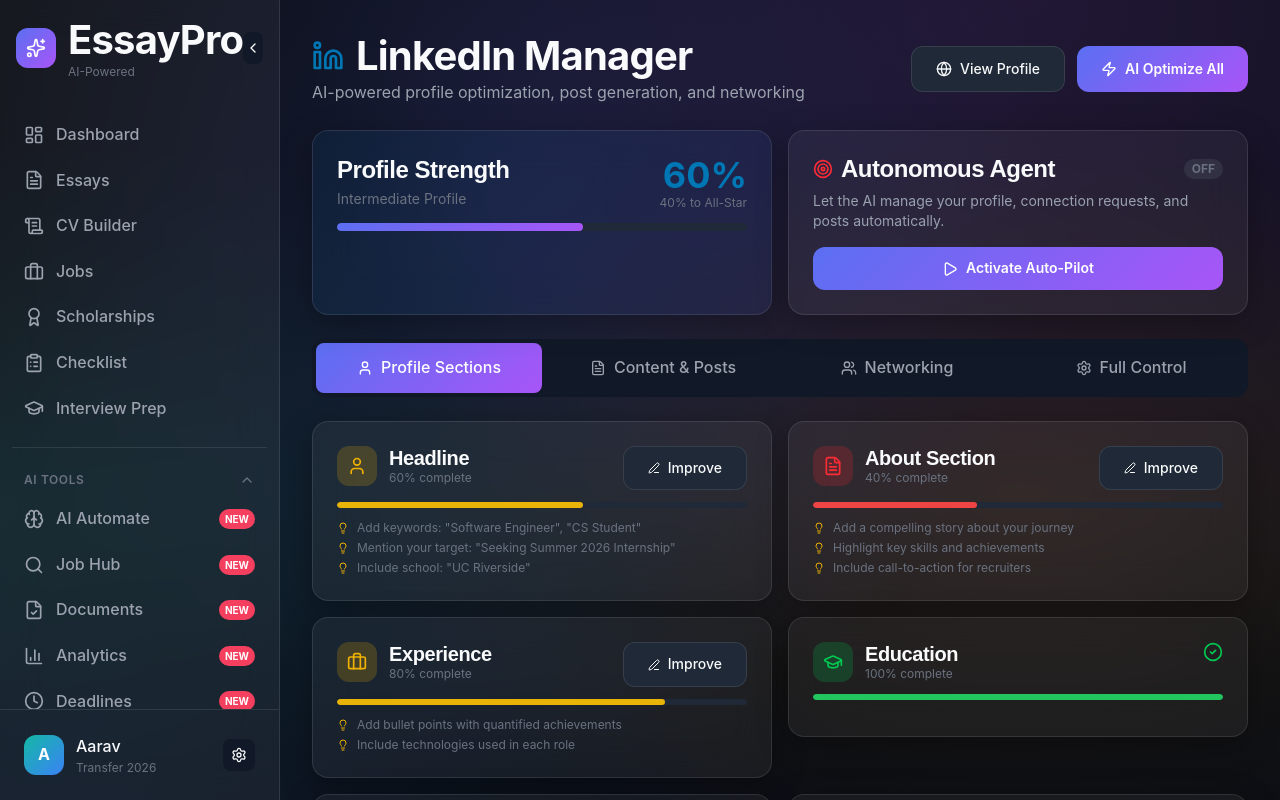
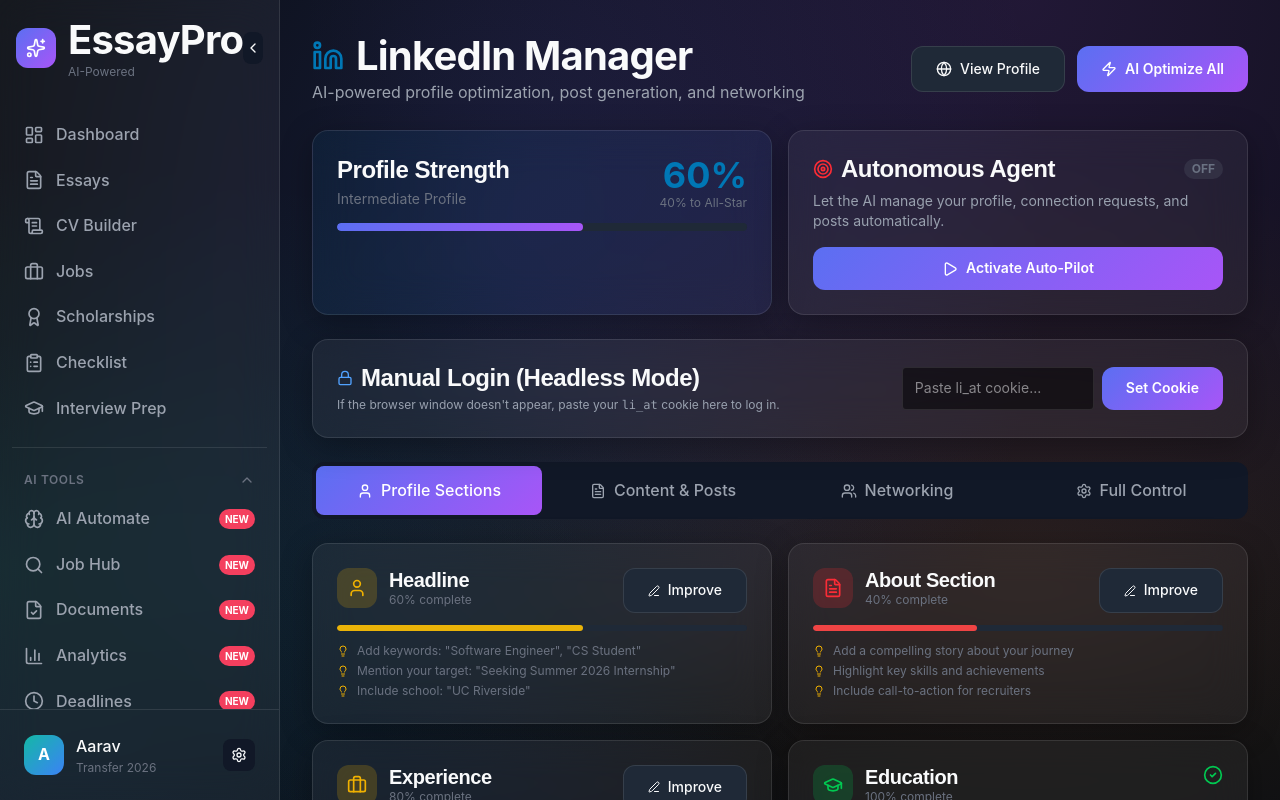
Before and after one commit to Aarav500/Autoapply, a Next.js app: page /linkedin in a window 1280 px wide. Shown: the top 800 px of the page. Built offline with nearby package versions, Linux system fonts and the light colour scheme.

Commit message:
Feat: Implement headless cookie authentication and UI

```diff
--- a/src/app/api/linkedin/control/route.ts
+++ b/src/app/api/linkedin/control/route.ts
@@ -5,6 +5,11 @@
 export async function POST(req: Request) {
     try {
         const { action, payload } = await req.json();
+
+        if (action === 'setCookie') {
+            await linkedInManager.setCookie(payload.cookie);
+            return NextResponse.json({ success: true, message: 'Session cookie set successfully' });
+        }
 
         if (action === 'updateHeadline') {
             await linkedInManager.updateHeadline(payload.text);
--- a/src/app/linkedin/page.tsx
+++ b/src/app/linkedin/page.tsx
@@ -8,7 +8,7 @@
     MessageSquare, Heart, Share2, Users, Eye, TrendingUp, Sparkles,
     CheckCircle2, Circle, Edit3, PlusCircle, Send, RefreshCw, Zap,
     Calendar, Target, Globe, Rocket, Lightbulb, Play, Pause,
-    Settings, Terminal
+    Settings, Terminal, Lock
 } from 'lucide-react';
 import { toast } from '@/lib/error-handling';
 
@@ -466,7 +466,46 @@
                         {isAutonomous ? 'Stop Auto-Pilot' : 'Activate Auto-Pilot'}
                     </Button>
                 </Card>
+
             </div>
+
+            {/* Manual Cookie Auth (For Headless Environments) */}
+            <Card className="bg-blue-500/10 border-blue-500/20">
+                <div className="flex items-center gap-4">
+                    <div className="flex-1">
+                        <h3 className="font-medium flex items-center gap-2">
+                            <Lock className="w-4 h-4 text-blue-400" />
+                            Manual Login (Headless Mode)
+                        </h3>
+                        <p className="text-xs text-gray-400 mt-1">
+                            If the browser window doesn't appear, paste your <code>li_at</code> cookie here to log in.
+                        </p>
+                    </div>
+                    <div className="flex gap-2">
+                        <input
+                            type="password"
+                            placeholder="Paste li_at cookie..."
+                            className="bg-black/50 border border-white/10 rounded px-3 py-1.5 text-sm w-48 focus:outline-none focus:border-blue-500"
+                            id="cookie-input"
+                        />
+                        <Button
+                            size="sm"
+                            variant="primary"
+                            onClick={() => {
+                                const input = document.getElementById('cookie-input') as HTMLInputElement;
+                                if (input.value) {
+                                    runControlAction('setCookie', { cookie: input.value });
+                                    input.value = '';
+                                } else {
+                                    toast.error('Please paste a cookie first');
+                                }
+                            }}
+                        >
+                            Set Cookie
+                        </Button>
+                    </div>
+                </div>
+            </Card>
 
             {/* Tabs */}
             <div className="flex gap-2 p-1 rounded-xl" style={{ background: 'var(--bg-secondary)' }}>
@@ -842,6 +881,6 @@
                 )}
 
             </AnimatePresence>
-        </motion.div>
+        </motion.div >
     );
 }
--- a/src/lib/automation/browser.ts
+++ b/src/lib/automation/browser.ts
@@ -123,6 +123,27 @@
     }
 
     // Pause for OTP - returns a Promise that resolves when OTP is provided
+    async setCookie(name: string, value: string, domain: string = '.linkedin.com'): Promise<void> {
+        await this.initialize();
+        if (!this.page) throw new Error('Page not initialized');
+
+        this.log(`🍪 Setting cookie: ${name}...`);
+        await this.page.setCookie({
+            name,
+            value,
+            domain,
+            path: '/',
+            httpOnly: true,
+            secure: true,
+            sameSite: 'None',
+        });
+        this.log('✅ Cookie set successfully');
+
+        // Refresh to apply
+        await this.page.goto('https://www.linkedin.com/feed/', { waitUntil: 'domcontentloaded' });
+    }
+
+    // Pause for OTP - returns a Promise that resolves when OTP is provided
     async pauseForOTP(platform: string): Promise<string> {
         this.state.status = 'paused_for_otp';
         this.state.otpRequired = true;
--- a/src/lib/automation/linkedin-manager.ts
+++ b/src/lib/automation/linkedin-manager.ts
@@ -10,6 +10,14 @@
 }
 
 export const linkedInManager = {
+    /**
+     * Set session cookie manually
+     */
+    async setCookie(value: string) {
+        if (!value) throw new Error('Cookie value is required');
+        await browserManager.setCookie('li_at', value);
+    },
+
     /**
      * Updates the user's headline
      */
```
